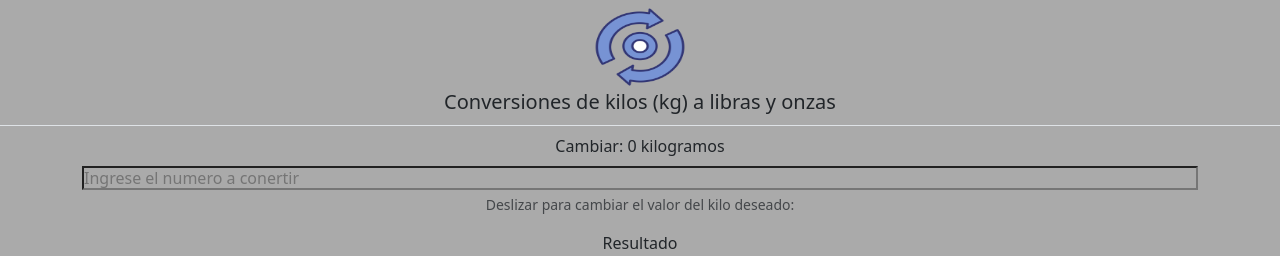
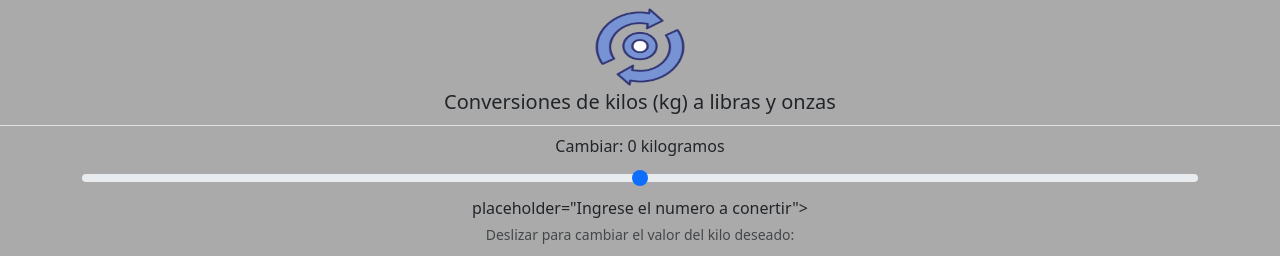
Before and after one commit to luis505050/proyect, a plain HTML site: page conversion/main.html in a window 1280 px wide. Shown: the part 208-464 px from the top of the page. Drawn offline with nearby package versions, Linux system fonts and the light colour scheme; a script that the page names is missing.

Commit message:
Update main.html

```diff
--- a/conversion/main.html
+++ b/conversion/main.html
@@ -38,7 +38,7 @@
                     <form action="">
                         <div class="mb-3">
                             <label class="form-label" for="kilogramos">Cambiar: <span id="lbl-kilogramos">0 kilogramos </span> </label>
-                            <input class="form-range" type="number" min="-200" max="200" id="kilogramos" oninput="CambiarKilogramos()"
+                            <input class="form-range" type="range" min="-200" max="200" id="kilogramos" oninput="CambiarKilogramos()">
                             placeholder="Ingrese el numero a conertir">
                             <div class="form-text">Deslizar para cambiar el valor del kilo deseado: </div>
                         </div>
```
